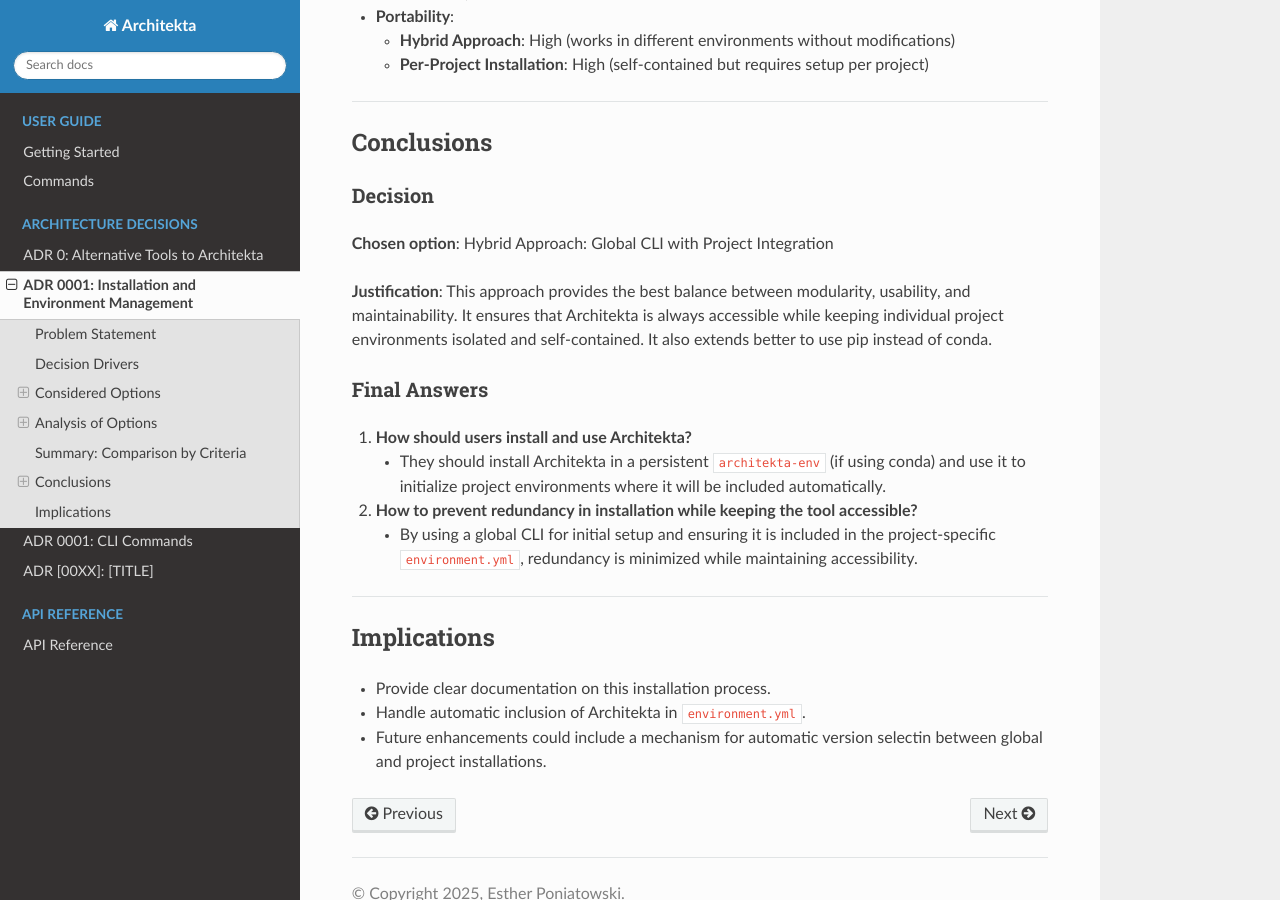
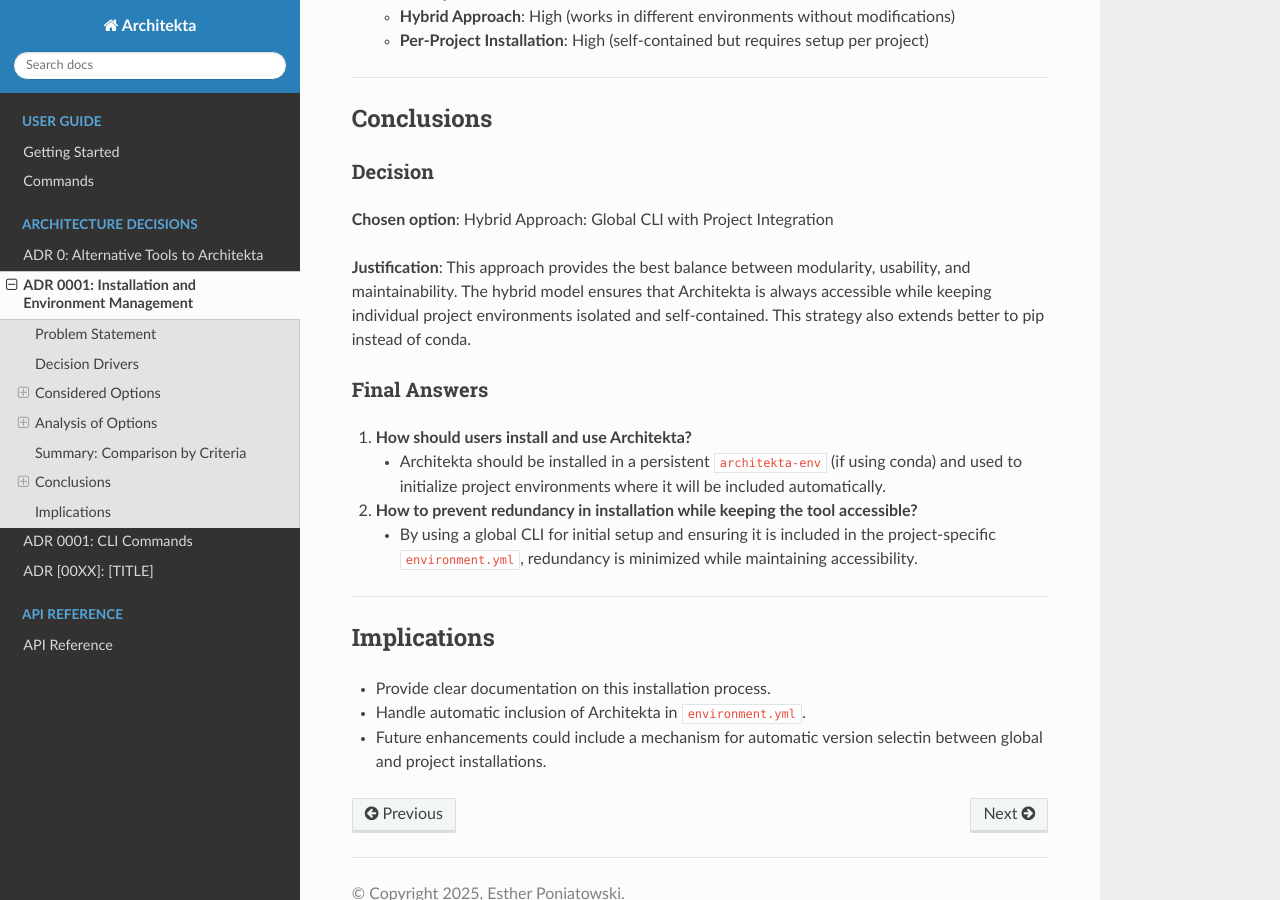
Before and after one commit to esther-poniatowski/architekta, a Sphinx documentation site: the page built from docs/adr/1-installation-environment.md, in a window 1280 px wide and 900 px high, scrolled down 3116 px. Built offline with Sphinx 7.4.7 and the Read the Docs theme 3.1.0, drawn with Linux system fonts in a browser that asks for light colours; some of the changed text lies outside the part shown.

Commit message:
docs: Enforce writing standards across documentation
Apply prose quality rules:
- Remove subjective pronouns (you/your/we/our)
- Fix bare-pronoun violations (B6: It/This without descriptive noun)
- Normalize installation section headers and remove verbose intros
- Rewrite Motivation/Advantages sections for directness

Co-Authored-By: Claude Opus 4.6 (1M context) <noreply@anthropic.com>

```diff
--- a/docs/adr/1-installation-environment.md
+++ b/docs/adr/1-installation-environment.md
@@ -56,8 +56,7 @@ workflows.
 
 ### Installing Architekta in Each Project's Conda Environment
 
-- They run Architekta
--  and use to update the
+- Each project installs and runs Architekta independently to update the
   Conda environment.
 
 **Workflow:**
@@ -139,13 +138,14 @@ workflows.
 **Chosen option**: Hybrid Approach: Global CLI with Project Integration
 
 **Justification**: This approach provides the best balance between modularity, usability, and
-maintainability. It ensures that Architekta is always accessible while keeping individual project
-environments isolated and self-contained. It also extends better to use pip instead of conda.
+maintainability. The hybrid model ensures that Architekta is always accessible while keeping
+individual project environments isolated and self-contained. This strategy also extends better to
+pip instead of conda.
 
 ### Final Answers
 
 1. **How should users install and use Architekta?**
-   - They should install Architekta in a persistent `architekta-env` (if using conda) and use it to
+   - Architekta should be installed in a persistent `architekta-env` (if using conda) and used to
      initialize project environments where it will be included automatically.
 
 2. **How to prevent redundancy in installation while keeping the tool accessible?**
```
Also changed, not shown: README.md (+23 -32 lines), docs/adr/2-cli-commands.md (+2 -2 lines), docs/guide/getting-started.md (+1 -1 lines).
